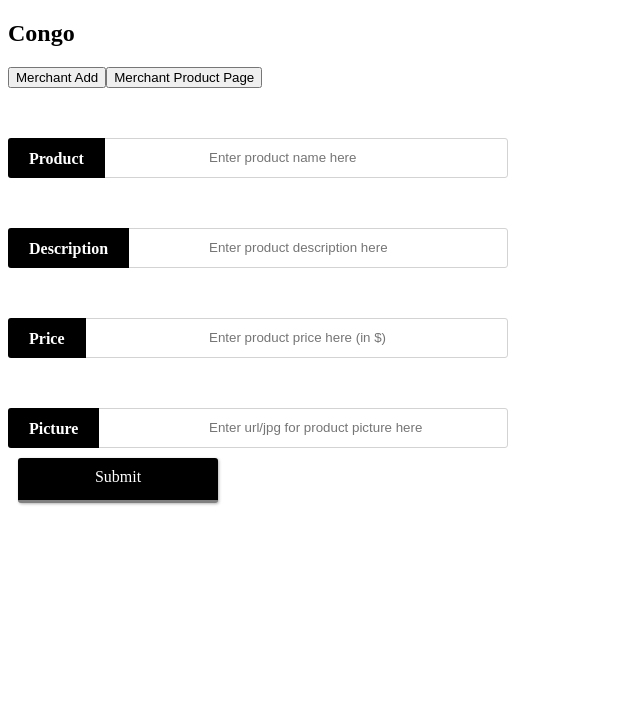
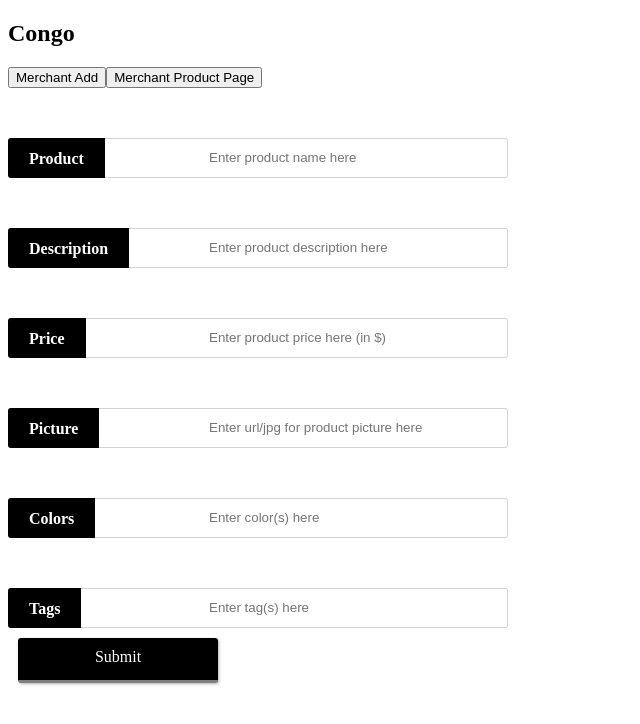
Before and after one commit to rohithravin/Congo, an Angular app in the folder public/: page /addProduct in a window 1280 px wide. Shown: the top 724 px of the page, without its empty margins (0-640 px from the left). Built offline with nearby package versions, Linux system fonts and the light colour scheme.

Commit message:
Added Color(s) and Tag(s) textboxes

```diff
--- a/public/src/app/merchantadd/merchantadd.component.css
+++ b/public/src/app/merchantadd/merchantadd.component.css
@@ -156,7 +156,7 @@
 /*
   Input Large Text Box CSS
 */
-
+/*
 .text-input2 {
   position: relative;
   margin-top: 50px;
@@ -204,7 +204,7 @@
   transition: all 0.3s ease-out;
   transition-delay: 0.2s;
 }
-
+*/
 /*
   Submit button
 */
--- a/public/src/app/merchantadd/merchantadd.component.html
+++ b/public/src/app/merchantadd/merchantadd.component.html
@@ -15,6 +15,14 @@
   <input type="text" id="input1" placeholder="Enter url/jpg for product picture here">
   <label for="input1">Picture</label>
 </div>
-  <div class="submit">
-    <a class="button" href="#">Submit</a>
+<div class="text-input">
+  <input type="text" id="input1" placeholder="Enter color(s) here">
+  <label for="input1">Colors</label>
 </div>
+<div class="text-input">
+  <input type="text" id="input1" placeholder="Enter tag(s) here">
+  <label for="input1">Tags</label>
+</div>
+<div class="submit">
+  <a class="button" href="#">Submit</a>
+</div>
```
